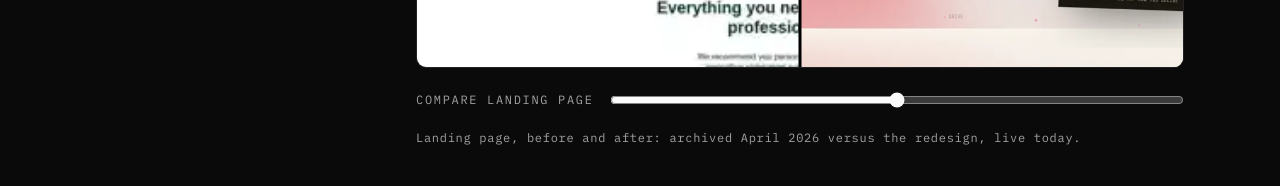
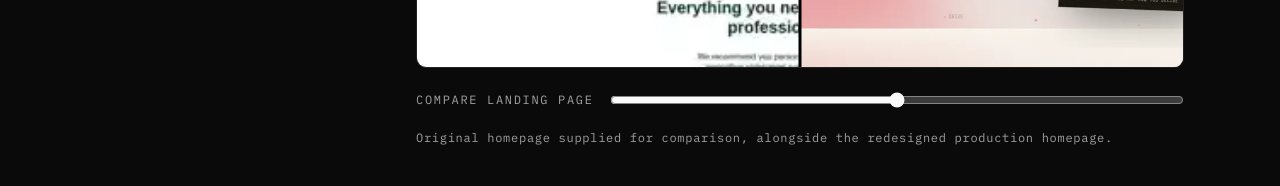
Before and after one commit to cooluj/Portfolio, a React (Vite) app: page /work/superpowr in a window 1280 px wide. Shown: the part 2260-2446 px from the top of the page. Built offline with nearby package versions, Linux system fonts and the light colour scheme.

Commit message:
Clarify Superpowr before-and-after image caption

```diff
--- a/src/pages/Superpowr.tsx
+++ b/src/pages/Superpowr.tsx
@@ -149,7 +149,7 @@ export default function Superpowr() {
           label="Compare landing page"
           before={{ alt: 'The original Superpowr landing page', src: img('superpowr-landing-before.webp') }}
           after={{ alt: 'The rebuilt Superpowr landing page', src: img('superpowr-landing-after.webp') }}
-          caption="Landing page, before and after: archived April 2026 versus the redesign, live today."
+          caption="Original homepage supplied for comparison, alongside the redesigned production homepage."
         />
         <div className="cs-figs">
           <Figure
```
